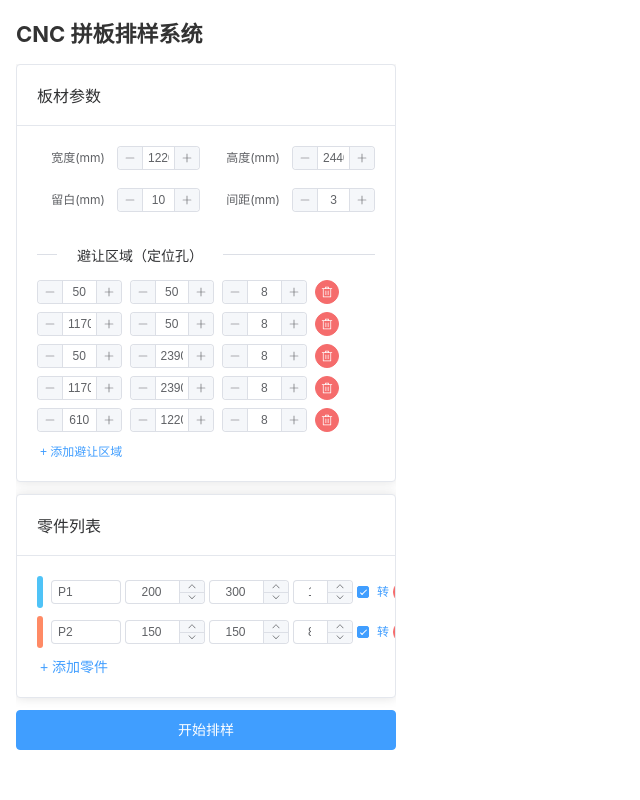
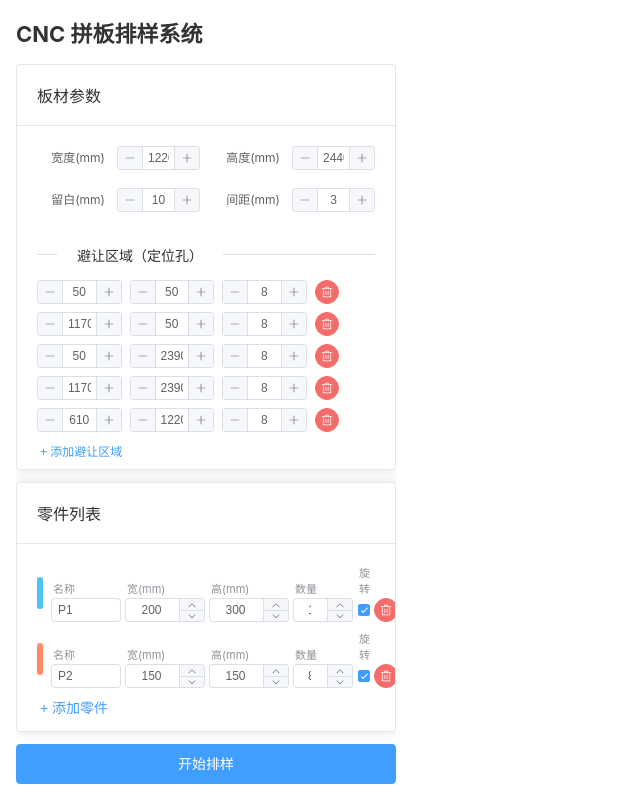
Before and after one commit to V2seeu/panel-nesting, a Vue app in the folder panel-nesting-frontend/: page / in a window 1280 px wide. Shown: the whole page, without its empty margins (0-640 px from the left). Built offline with nearby package versions, Linux system fonts and the light colour scheme.

Commit message:
feat: add field labels above each input in part list
Co-Authored-By: Claude Opus 4.6 <noreply@anthropic.com>

```diff
--- a/panel-nesting-frontend/src/components/PartInput.vue
+++ b/panel-nesting-frontend/src/components/PartInput.vue
@@ -7,14 +7,30 @@
       <div class="part-color-bar" :style="{ backgroundColor: colors[idx % colors.length] }"></div>
       <div class="part-fields">
         <div class="part-row">
-          <el-input v-model="part.name" placeholder="名称" size="small" class="field-name" />
-          <el-input-number v-model="part.width" :min="1" placeholder="宽" size="small" controls-position="right" class="field-num" />
-          <el-input-number v-model="part.height" :min="1" placeholder="高" size="small" controls-position="right" class="field-num" />
-          <el-input-number v-model="part.quantity" :min="1" placeholder="数" size="small" controls-position="right" class="field-qty" />
-          <el-tooltip content="允许旋转90°" placement="top">
-            <el-checkbox v-model="part.rotatable" size="small" class="field-rotate">转</el-checkbox>
-          </el-tooltip>
-          <el-button type="danger" :icon="Delete" circle size="small" @click="parts.splice(idx, 1)" />
+          <div class="field-group">
+            <span class="field-label">名称</span>
+            <el-input v-model="part.name" size="small" class="field-name" />
+          </div>
+          <div class="field-group">
+            <span class="field-label">宽(mm)</span>
+            <el-input-number v-model="part.width" :min="1" size="small" controls-position="right" class="field-num" />
+          </div>
+          <div class="field-group">
+            <span class="field-label">高(mm)</span>
+            <el-input-number v-model="part.height" :min="1" size="small" controls-position="right" class="field-num" />
+          </div>
+          <div class="field-group">
+            <span class="field-label">数量</span>
+            <el-input-number v-model="part.quantity" :min="1" size="small" controls-position="right" class="field-qty" />
+          </div>
+          <div class="field-group field-group--checkbox">
+            <span class="field-label">旋转</span>
+            <el-checkbox v-model="part.rotatable" size="small" />
+          </div>
+          <div class="field-group field-group--delete">
+            <span class="field-label">&nbsp;</span>
+            <el-button type="danger" :icon="Delete" circle size="small" @click="parts.splice(idx, 1)" />
+          </div>
         </div>
       </div>
     </div>
@@ -73,8 +89,24 @@ function addPart() {
 }
 .part-row {
   display: flex;
+  align-items: flex-end;
+  gap: 4px;
+}
+.field-group {
+  display: flex;
+  flex-direction: column;
+  gap: 2px;
+}
+.field-label {
+  font-size: 11px;
+  color: #909399;
+  padding-left: 2px;
+}
+.field-group--checkbox {
   align-items: center;
-  gap: 4px;
+}
+.field-group--delete {
+  align-items: center;
 }
 .field-name {
   width: 70px;
@@ -88,10 +120,6 @@ function addPart() {
   width: 60px;
   flex-shrink: 0;
 }
-.field-rotate {
-  flex-shrink: 0;
-  margin-right: 0;
-}
 .part-item--highlighted {
   background-color: #ecf5ff;
   border-radius: 4px;
```
